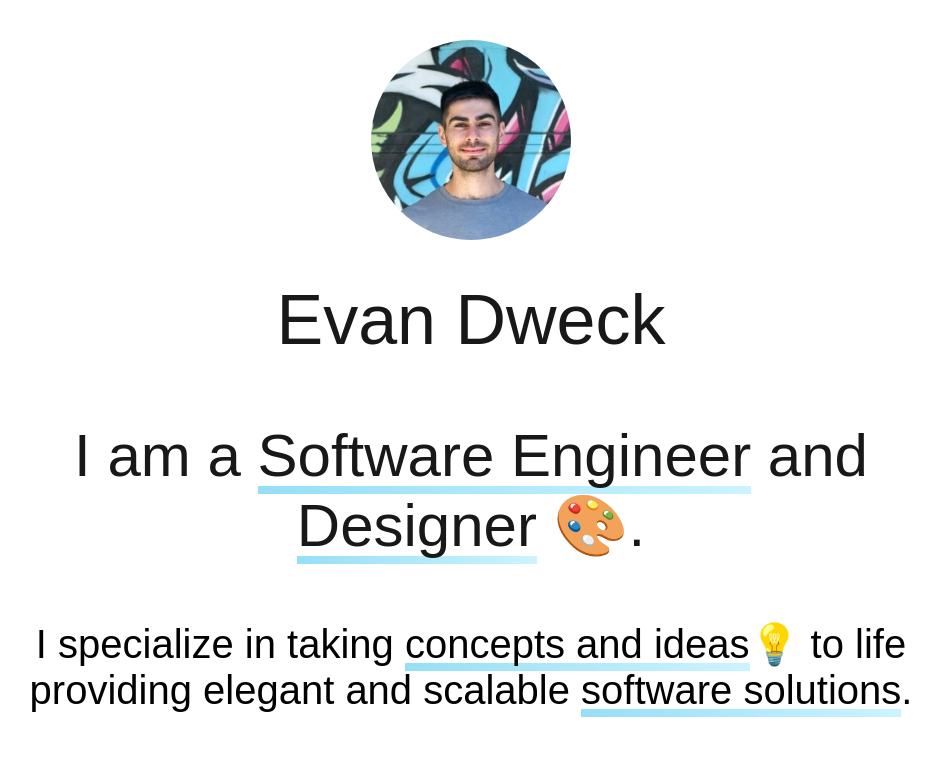
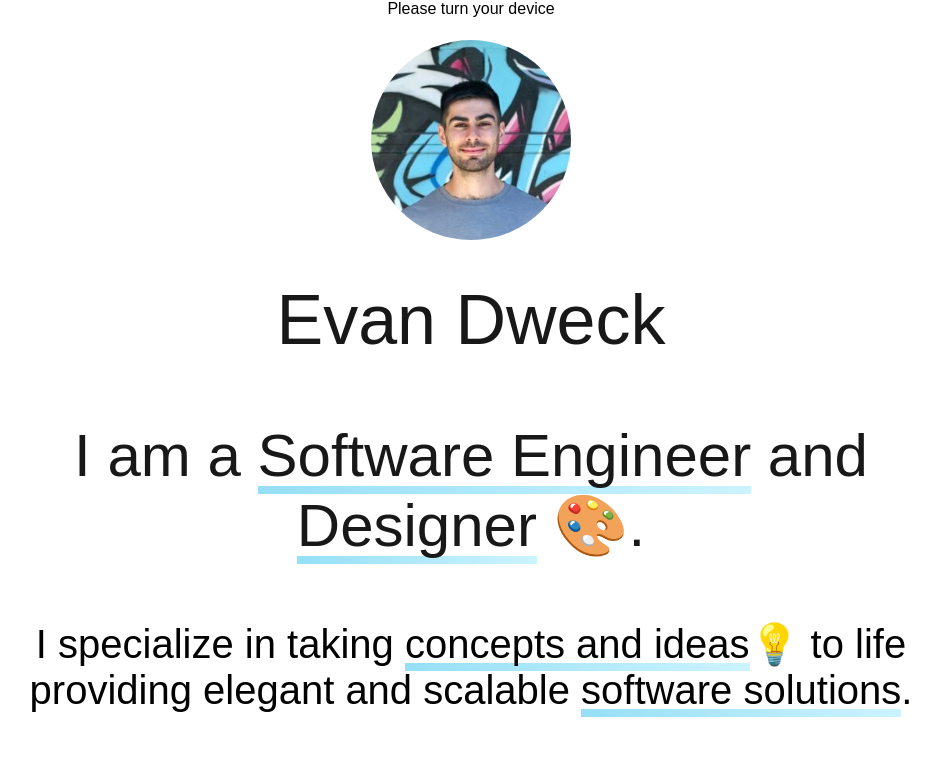
Before and after one commit to ejdweck/portfolio, a React (Create React App) app: page / in a window 1280 px wide. Shown: the top 778 px of the page, without its empty margins (169-1109 px from the left). Built offline with nearby package versions, Linux system fonts and the light colour scheme.

Commit message:
try to block landscape w/ a turn msg

```diff
--- a/src/App.js
+++ b/src/App.js
@@ -28,7 +28,20 @@ const StyledAppContainer = styled.div`
     margin-left: 10px;
     margin-right: 10px;
   }
-`
+
+  #turn {
+    display:none;
+    z-index:100;
+    position:fixed;
+  }
+
+  @media (orientation:landscape){
+    #turn{
+      display:block;
+    }
+  }
+
+    `
 
 const StyledHeadshot = styled.img`
   border-radius: 128px;
@@ -224,6 +237,9 @@ class App extends Component {
     return (
       <React.Fragment>
         <StyledAppContainer>
+          <div id="turn">
+            Please turn your device
+          </div>
           <StyledHeadshot src={evan}/>
             <StyledColumn>
               <a href="https://www.linkedin.com/in/evan-dweck-0a4657b6/" target="_blank" style={{ textDecoration: 'none'}}>
```
